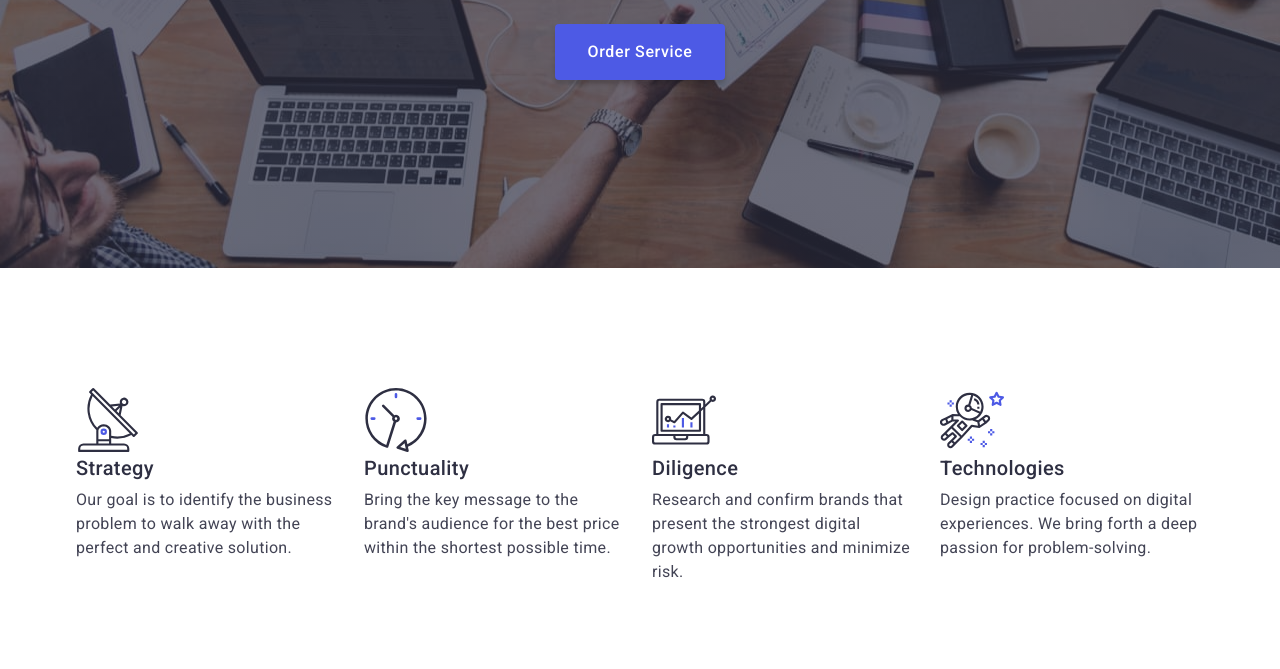
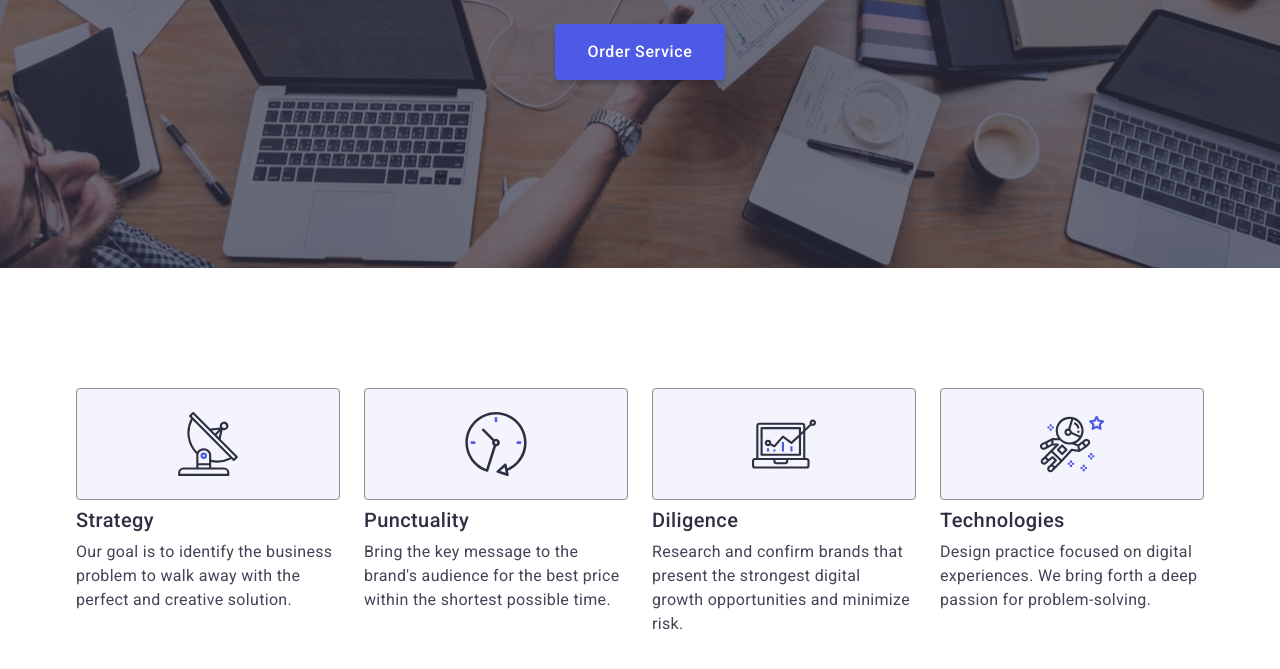
Before and after one commit to valentyna88/goit-markup-hw-04, a plain HTML site: page index.html in a window 1280 px wide. Shown: the part 405-1074 px from the top of the page. Drawn offline with nearby package versions, Linux system fonts and the light colour scheme.

Commit message:
Update styles.css

```diff
--- a/css/styles.css
+++ b/css/styles.css
@@ -193,7 +193,6 @@ button {
   overflow: hidden;
 }
 
-
 .benefits-list {
   display: flex;
   gap: 24px;
@@ -201,6 +200,18 @@ button {
 
 .benefits-item {
   width: calc((100% - 72px) / 4);
+}
+
+.benefits-icon {
+  display: flex;
+  align-items: center;
+  justify-content: center;
+  border: 1px solid #8e8f99;
+  border-radius: 4px;
+  width: 264px;
+  height: 112px;
+  margin-bottom: 8px;
+  background-color: #f4f4fd;
 }
 
 .subtitle-benefits {
```
